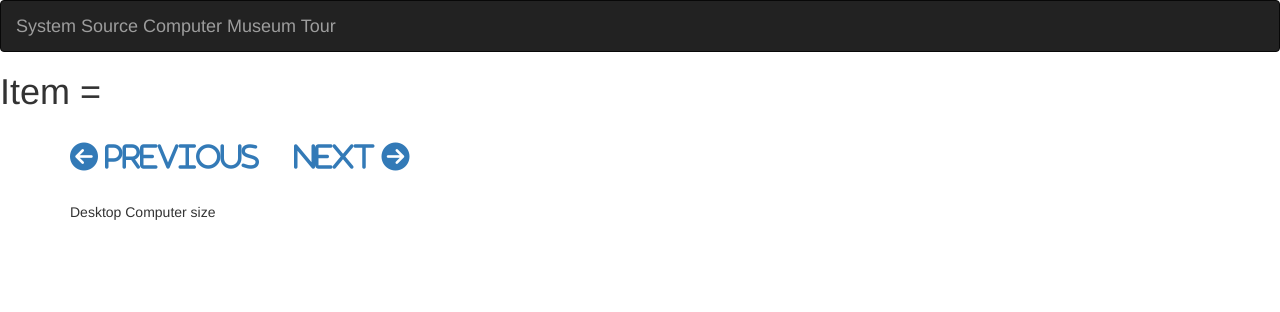
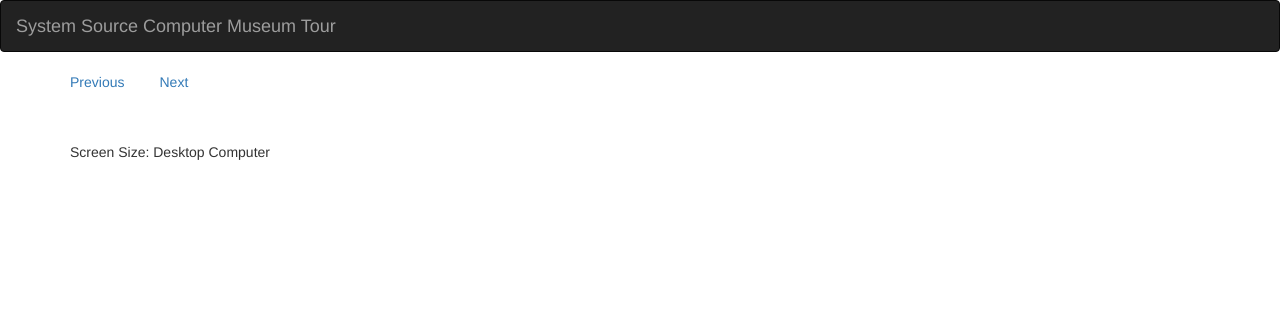
Before and after one commit to mroswell/syssrc-museum-site, a Django app: template artifacts/templates/detail.html in a window 1280 px wide. Shown: the top 312 px of the page. Run offline with Django 3.2, Linux system fonts and the light colour scheme; the template is opened without the code that fills it, so the values that code supplies are empty; some libraries are stand-ins or nearby versions.

Commit message:
remove extraneous css link and class

```diff
--- a/artifacts/templates/detail.html
+++ b/artifacts/templates/detail.html
@@ -4,7 +4,6 @@
       <title> Museum </title>
       {% load static from staticfiles %}
       <link rel="stylesheet" href="{% static 'bootstrap.css' %}" />
-      <link rel="stylesheet" href ="{% static 'font-awesome/css/font-awesome.css' %}" />
       <link href="//netdna.bootstrapcdn.com/twitter-bootstrap/2.3.2/css/bootstrap-combined.no-icons.min.css" rel="stylesheet">
       <link href="//netdna.bootstrapcdn.com/font-awesome/3.2.1/css/font-awesome.css" rel="stylesheet">
       <link rel="stylesheet" href="{% static 'custom.css' %}" />
@@ -19,12 +18,10 @@
          <span class="icon-bar"></span>
          <span class="icon-bar"></span>
        </button>
-       <a class="navbar-brand" href="#">System Source Computer Museum Tour</a>
+       <a class="navbar-brand" href="/">System Source Computer Museum Tour</a>
+
      </div>
    </div>
-
-   <h1>Item = {{ artifact.id }}</h1><br>
-
 
 
    <div class="container">
@@ -33,13 +30,12 @@
     {% if previous != 0 %}
     <a href="http://museum.syssrc.com/artifacts/{{ previous }}"><span class="icon-circle-arrow-left icon-2x"> Previous</span></a>
     {% endif %}
-{% if next != 0 %}
-&nbsp;&nbsp;&nbsp;&nbsp;&nbsp;&nbsp;&nbsp;
+    {% if next != 0 %}&nbsp;&nbsp;&nbsp;&nbsp;&nbsp;&nbsp;&nbsp;
     <a href="http://museum.syssrc.com/artifacts/{{ next }}"><span class="icon-2x">Next </span><span class="icon-circle-arrow-right icon-2x"></span></a>
    {% endif %}
   </p>
       <div class="row">
-         <div class="col-md-6"><img src="{{ artifact.url }}" width="400"></div>
+         <div class="col-md-6"><img src="{{ artifact.url }}" width="500"></div>
          <div class="col-md-6"> {{ artifact.description }}</div>
       </div>
  </div>
@@ -47,19 +43,19 @@
   <div class="container">
     <div class="row">
       <div class="col-md-12 visible-sm">
-        <p>Mobile Phone size</p>
+        <p><br />Screen Size: Mobile Phone</p>
       </div>
     </div><!-- end of "row" -->
 
     <div class="row">
       <div class="col-md-12 visible-md">
-        <p>Tablet size</p>
+        <p><br />Screen Size: Tablet</p>
       </div>
     </div><!-- end of "row" -->
 
     <div class="row">
       <div class="col-md-12 visible-lg">
-        <p>Desktop Computer size</p>
+        <p><br />Screen Size: Desktop Computer</p>
       </div>
     </div><!-- end of "row" -->
   </div>
```
Lines whose indentation alone changed are shown as unchanged.
